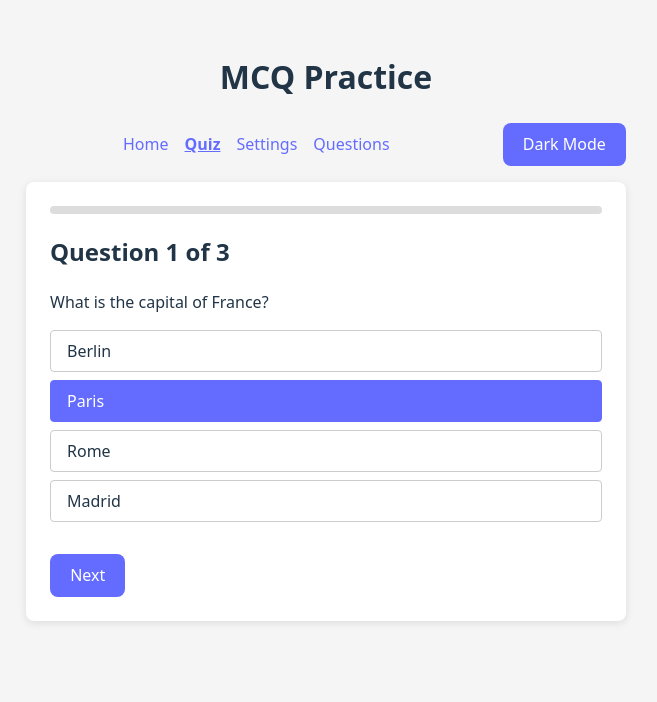
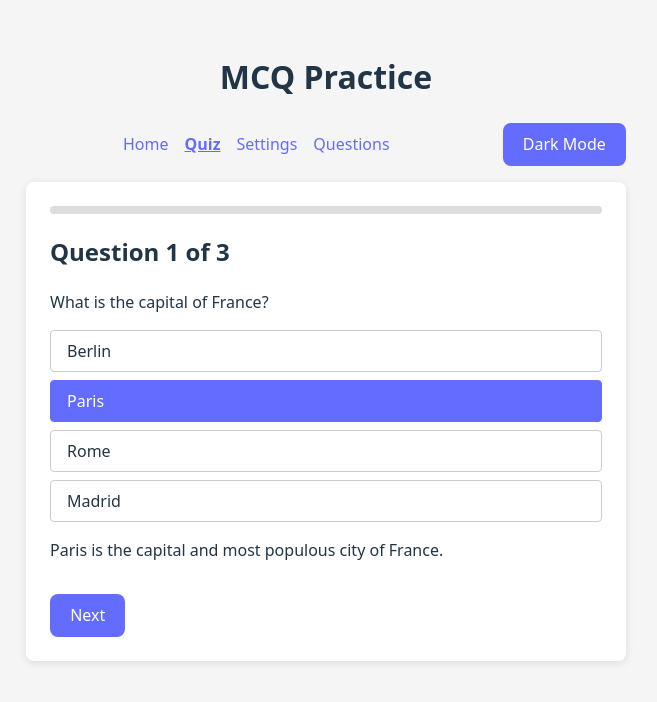
Before and after one commit to kursun12/MCQproject, a React (Vite) app in the folder mcqproject/: page /quiz in a window 1280 px wide. Both pictures are taken after a click on the label "Paris". Shown: the top 702 px of the page, without its empty margins (314-971 px from the left). Built offline with nearby package versions, Linux system fonts and the light colour scheme.

Commit message:
Add explanations to questions and show after answer

```diff
--- a/mcqproject/src/App.css
+++ b/mcqproject/src/App.css
@@ -50,6 +50,10 @@ h1 {
 }
 
 .next {
+  margin-top: 1rem;
+}
+
+.explanation {
   margin-top: 1rem;
 }
 
--- a/mcqproject/src/Quiz.jsx
+++ b/mcqproject/src/Quiz.jsx
@@ -108,6 +108,9 @@ function Quiz() {
           </li>
         ))}
       </ul>
+      {selected !== null && (
+        <p className="explanation">{question.explanation}</p>
+      )}
       <button className="next" onClick={handleNext} disabled={selected === null}>
         {current + 1 === questions.length ? 'Finish' : 'Next'}
       </button>
--- a/mcqproject/src/questions.js
+++ b/mcqproject/src/questions.js
@@ -4,18 +4,21 @@ const questions = [
     question: 'What is the capital of France?',
     options: ['Berlin', 'Paris', 'Rome', 'Madrid'],
     answer: 1,
+    explanation: 'Paris is the capital and most populous city of France.',
   },
   {
     id: 2,
     question: 'Which planet is known as the Red Planet?',
     options: ['Earth', 'Mars', 'Jupiter', 'Venus'],
     answer: 1,
+    explanation: 'Mars is called the Red Planet due to its reddish appearance.',
   },
   {
     id: 3,
     question: 'What is 2 + 2?',
     options: ['3', '4', '5', '6'],
     answer: 1,
+    explanation: 'Adding 2 and 2 gives 4.',
   },
 ];
 
```
Also changed, not shown: 1 other file (tests, documents, lock files or other folders).
